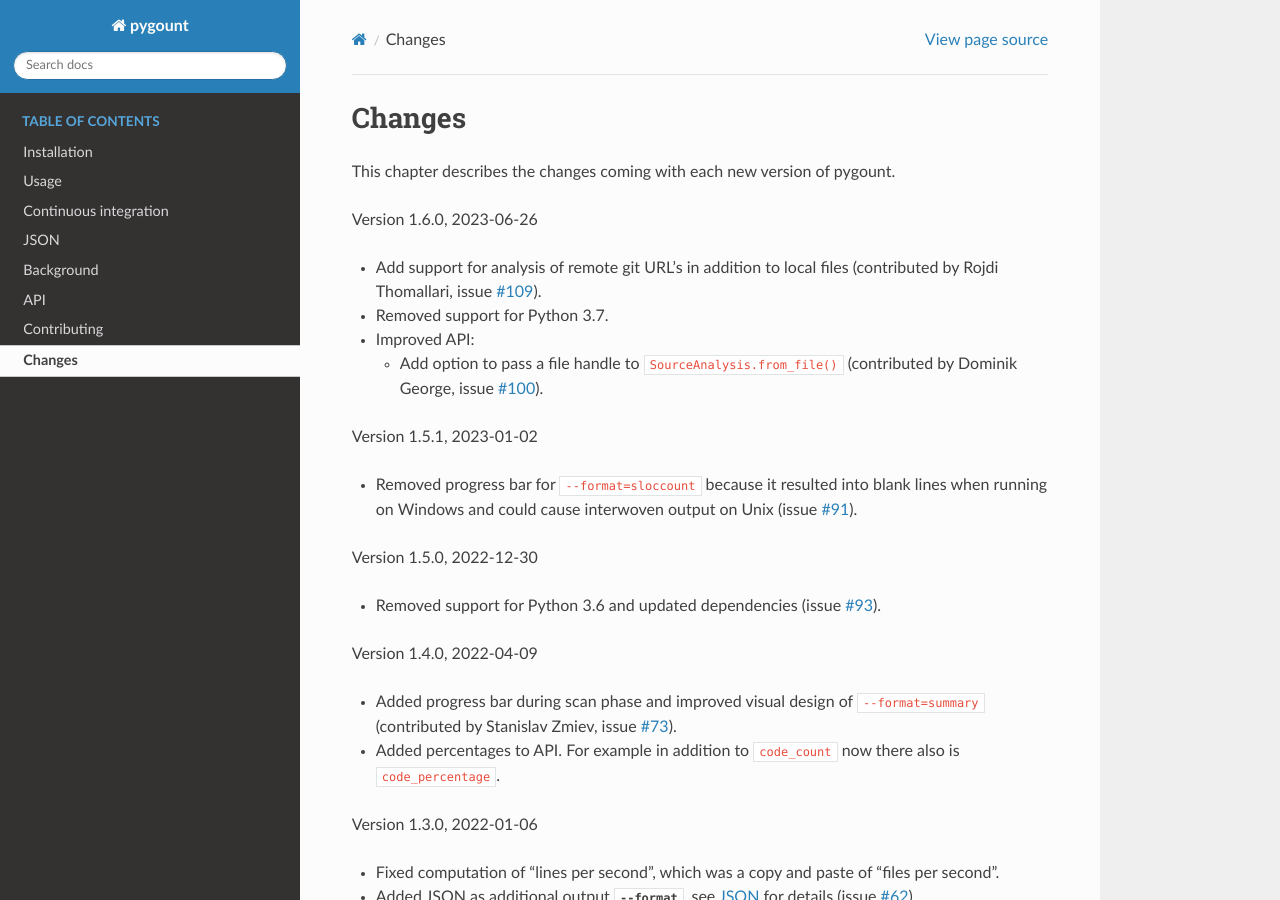
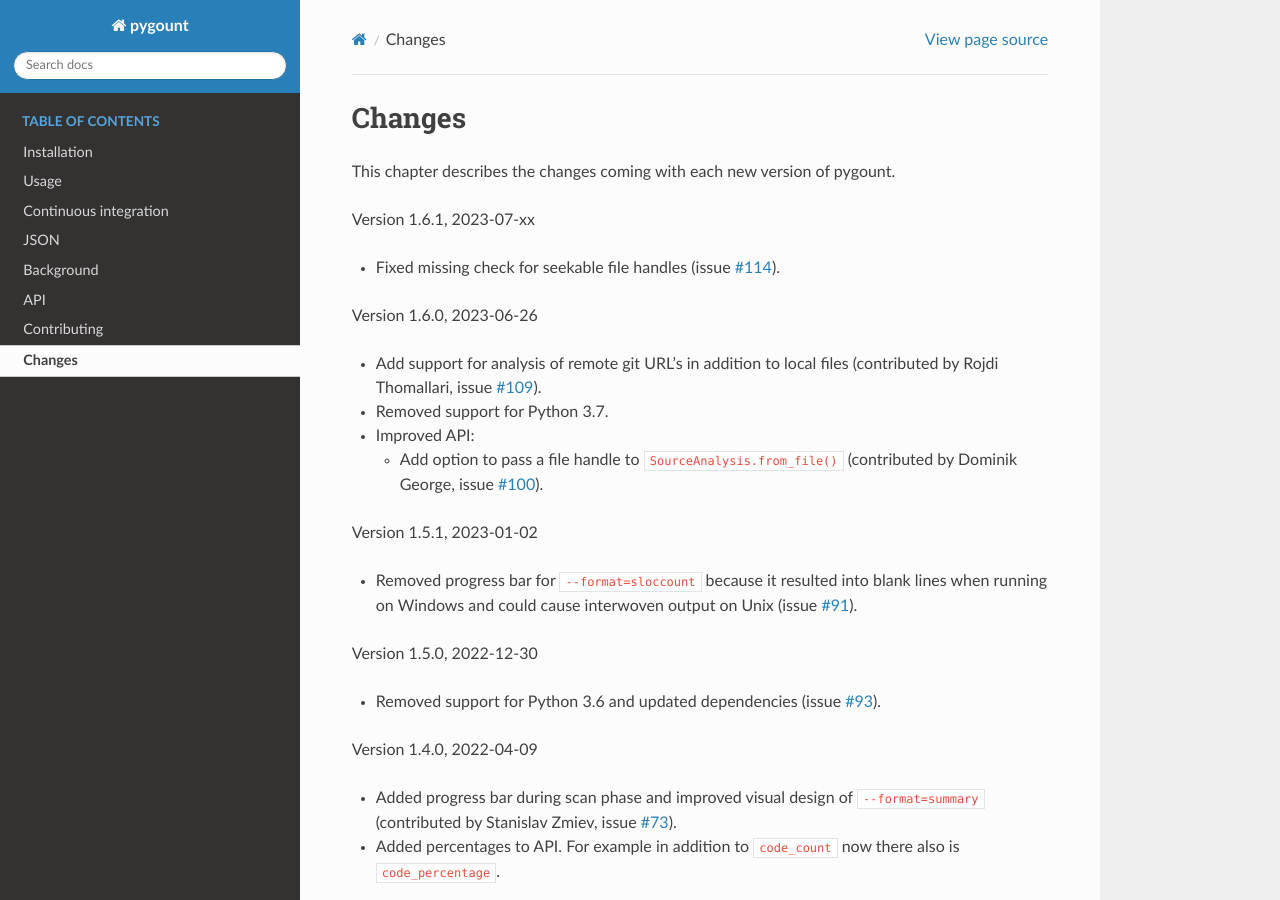
Before and after one commit to roskakori/pygount, a Sphinx documentation site: the page built from docs/changes.rst, in a window 1280 px wide and 900 px high. Built offline with Sphinx 7.4.7 and the Read the Docs theme 2.0.0, drawn with Linux system fonts in a browser that asks for light colours.

Commit message:
#114 Bump version

```diff
--- a/docs/changes.rst
+++ b/docs/changes.rst
@@ -4,6 +4,11 @@
 .. program:: pygount
 
 This chapter describes the changes coming with each new version of pygount.
+
+Version 1.6.1, 2023-07-xx
+
+* Fixed missing check for seekable file handles (issue
+  `#114 <https://github.com/roskakori/pygount/issues/114>`_).
 
 Version 1.6.0, 2023-06-26
 
--- a/pyproject.toml
+++ b/pyproject.toml
@@ -34,7 +34,7 @@
 
 [tool.poetry]
 name = "pygount"
-version = "1.6.0"
+version = "1.6.1"
 description = "count source lines of code (SLOC) using pygments"
 readme = "README.md"
 authors = ["Thomas Aglassinger <roskakori@users.sourceforge.net>"]
```
Also changed, not shown: 1 other file.
